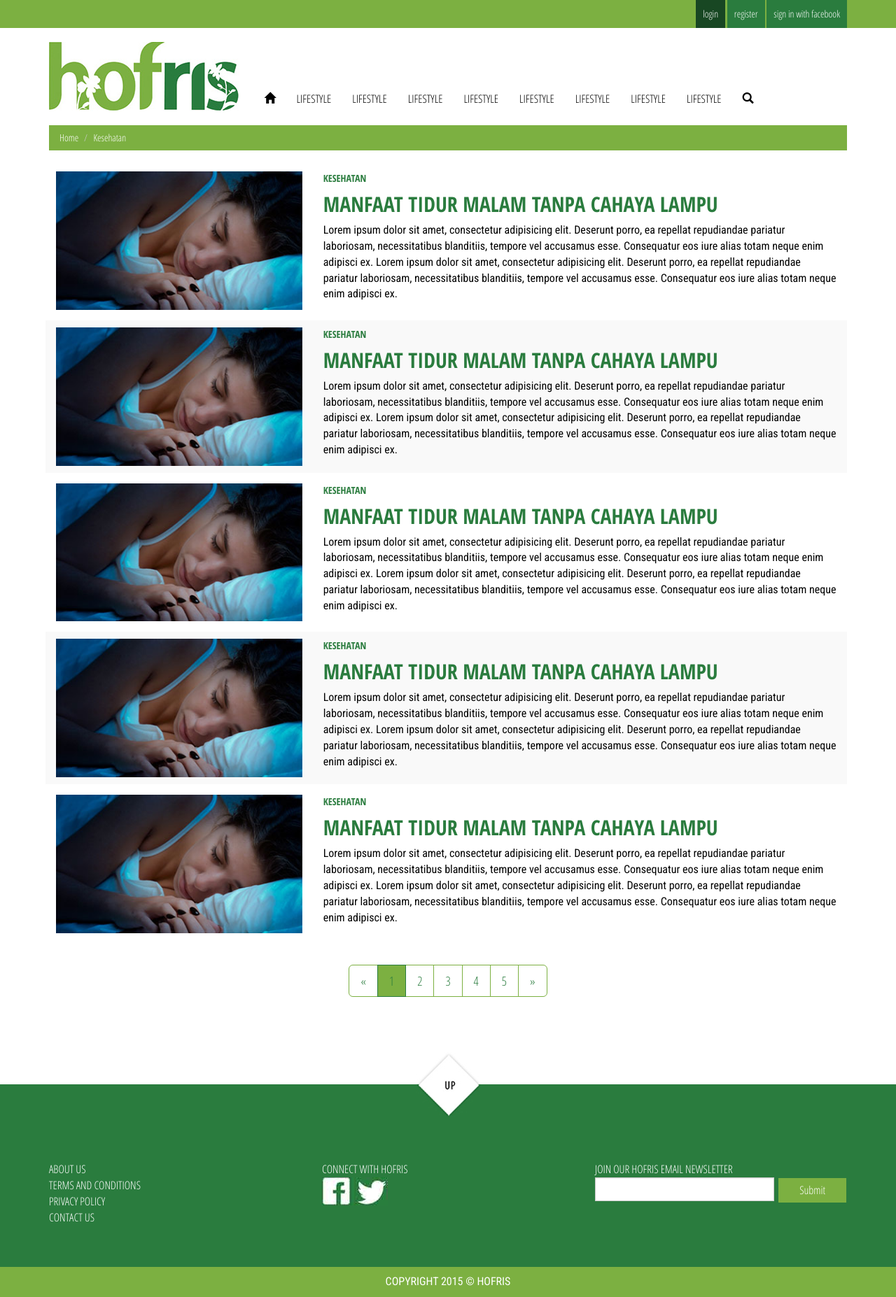
After one commit to baydiwo/hofris, a PHP site: page /category.php in a window 1280 px wide. The commit adds this page. Shown: the whole page at 70% size. Run offline with PHP 8.4, Linux system fonts and the light colour scheme.

Commit message:
added category and article pages

```diff
--- /dev/null
+++ b/breadcrumbs.php
@@ -0,0 +1,8 @@
+<div class="row">
+    <div class="col-lg-12">
+        <ol class="breadcrumb">
+            <li><a href="index.php">Home</a></li>
+            <li class="active">Kesehatan</li>
+        </ol>
+    </div>
+</div>
--- /dev/null
+++ b/category.php
@@ -0,0 +1,108 @@
+<?php include "header.php"; ?>
+
+        <article class="category">
+            <div class="container">
+                <?php include "breadcrumbs.php"; ?>
+
+                <ul class="list-unstyled list-inline">
+                    <li>
+                        <div class="col-lg-4">
+                            <a href=""><img src="img/cat-img.jpg" height="337" width="368" alt="" class="img-responsive"></a>
+                        </div>
+                        <div class="col-lg-8">
+                            <div class="description">
+                                <a href="">
+                                    <span class="cat-title">kesehatan</span>
+                                    <h2>Manfaat tidur malam tanpa cahaya lampu</h2>
+                                    <p>Lorem ipsum dolor sit amet, consectetur adipisicing elit. Deserunt porro, ea repellat repudiandae pariatur laboriosam, necessitatibus blanditiis, tempore vel accusamus esse. Consequatur eos iure alias totam neque enim adipisci ex. Lorem ipsum dolor sit amet, consectetur adipisicing elit. Deserunt porro, ea repellat repudiandae pariatur laboriosam, necessitatibus blanditiis, tempore vel accusamus esse. Consequatur eos iure alias totam neque enim adipisci ex.</p>
+                                </a>
+                            </div>
+                        </div>
+                    </li>
+                    <li>
+                        <div class="col-lg-4">
+                            <a href=""><img src="img/cat-img.jpg" height="337" width="368" alt="" class="img-responsive"></a>
+                        </div>
+                        <div class="col-lg-8">
+                            <div class="description">
+                                <a href="">
+                                    <span class="cat-title">kesehatan</span>
+                                    <h2>Manfaat tidur malam tanpa cahaya lampu</h2>
+                                    <p>Lorem ipsum dolor sit amet, consectetur adipisicing elit. Deserunt porro, ea repellat repudiandae pariatur laboriosam, necessitatibus blanditiis, tempore vel accusamus esse. Consequatur eos iure alias totam neque enim adipisci ex. Lorem ipsum dolor sit amet, consectetur adipisicing elit. Deserunt porro, ea repellat repudiandae pariatur laboriosam, necessitatibus blanditiis, tempore vel accusamus esse. Consequatur eos iure alias totam neque enim adipisci ex.</p>
+                                </a>
+                            </div>
+                        </div>
+                    </li>
+                    <li>
+                        <div class="col-lg-4">
+                            <a href=""><img src="img/cat-img.jpg" height="337" width="368" alt="" class="img-responsive"></a>
+                        </div>
+                        <div class="col-lg-8">
+                            <div class="description">
+                                <a href="">
+                                    <span class="cat-title">kesehatan</span>
+                                    <h2>Manfaat tidur malam tanpa cahaya lampu</h2>
+                                    <p>Lorem ipsum dolor sit amet, consectetur adipisicing elit. Deserunt porro, ea repellat repudiandae pariatur laboriosam, necessitatibus blanditiis, tempore vel accusamus esse. Consequatur eos iure alias totam neque enim adipisci ex. Lorem ipsum dolor sit amet, consectetur adipisicing elit. Deserunt porro, ea repellat repudiandae pariatur laboriosam, necessitatibus blanditiis, tempore vel accusamus esse. Consequatur eos iure alias totam neque enim adipisci ex.</p>
+                                </a>
+                            </div>
+                        </div>
+                    </li>
+                    <li>
+                        <div class="col-lg-4">
+                            <a href=""><img src="img/cat-img.jpg" height="337" width="368" alt="" class="img-responsive"></a>
+                        </div>
+                        <div class="col-lg-8">
+                            <div class="description">
+                                <a href="">
+                                    <span class="cat-title">kesehatan</span>
+                                    <h2>Manfaat tidur malam tanpa cahaya lampu</h2>
+                                    <p>Lorem ipsum dolor sit amet, consectetur adipisicing elit. Deserunt porro, ea repellat repudiandae pariatur laboriosam, necessitatibus blanditiis, tempore vel accusamus esse. Consequatur eos iure alias totam neque enim adipisci ex. Lorem ipsum dolor sit amet, consectetur adipisicing elit. Deserunt porro, ea repellat repudiandae pariatur laboriosam, necessitatibus blanditiis, tempore vel accusamus esse. Consequatur eos iure alias totam neque enim adipisci ex.</p>
+                                </a>
+                            </div>
+                        </div>
+                    </li>
+                    <li>
+                        <div class="col-lg-4">
+                            <a href=""><img src="img/cat-img.jpg" height="337" width="368" alt="" class="img-responsive"></a>
+                        </div>
+                        <div class="col-lg-8">
+                            <div class="description">
+                                <a href="">
+                                    <span class="cat-title">kesehatan</span>
+                                    <h2>Manfaat tidur malam tanpa cahaya lampu</h2>
+                                    <p>Lorem ipsum dolor sit amet, consectetur adipisicing elit. Deserunt porro, ea repellat repudiandae pariatur laboriosam, necessitatibus blanditiis, tempore vel accusamus esse. Consequatur eos iure alias totam neque enim adipisci ex. Lorem ipsum dolor sit amet, consectetur adipisicing elit. Deserunt porro, ea repellat repudiandae pariatur laboriosam, necessitatibus blanditiis, tempore vel accusamus esse. Consequatur eos iure alias totam neque enim adipisci ex.</p>
+                                </a>
+                            </div>
+                        </div>
+                    </li>
+                </ul>
+
+                <!-- pagination -->
+                <div class="row">
+                    <div class="col-lg-12">
+                        <nav class="page-nav">
+                            <ul class="pagination pagination-lg">
+                                <li>
+                                    <a href="#" aria-label="Previous">
+                                        <span aria-hidden="true">&laquo;</span>
+                                    </a>
+                                </li>
+                                <li class="active"><a href="#">1</a></li>
+                                <li><a href="#">2</a></li>
+                                <li><a href="#">3</a></li>
+                                <li><a href="#">4</a></li>
+                                <li><a href="#">5</a></li>
+                                <li>
+                                    <a href="#" aria-label="Next">
+                                        <span aria-hidden="true">&raquo;</span>
+                                    </a>
+                                </li>
+                            </ul>
+                        </nav>
+                    </div>
+                </div>
+
+            </div>
+        </article>
+
+        <?php include "footer.php"; ?>
--- a/css/style.less
+++ b/css/style.less
@@ -9,10 +9,11 @@
 @light-green: #7cb041;
 @dark-green: #184723;
 @blue: #019b9d;
-
+@roboto : 'Roboto Condensed', sans-serif;
+@open-sans: 'Open Sans Condensed', sans-serif;
 body {
     //font-family: 'Roboto Condensed', sans-serif;
-    font-family: 'Open Sans Condensed', sans-serif;
+    font-family: @open-sans;
 }
 
 h1 , h2 , h3 , h4 {
@@ -33,6 +34,12 @@ a {
         text-decoration: none;
         color: @dark-green;
     }
+}
+
+p {
+    color: black;
+    font-family: @roboto;
+    font-size: 16px;
 }
 
 header {
@@ -95,88 +102,6 @@ header {
     }
 }
 
-article {
-
-    .slider-wrapper {
-        position: relative;
-        margin-bottom: 20px;
-
-        .nivo-controlNav {
-            position: absolute;
-            bottom: 20px;
-            z-index: 8;
-            width: 100%;
-            padding: 0;
-        }
-
-        .nivo-caption {
-            position: relative;
-            padding-bottom: 50px;
-
-            a {
-                &:hover {
-                    color: darken(@blue , 50% );
-                }
-
-            }
-            h3 {margin-top: 10px;}
-        }
-    }
-
-    .boxes {
-        height: 500px;
-        overflow: visible;
-        margin-bottom: 20px;
-
-        a{
-            display: inline-block;
-
-            &:hover {
-                .box-shadow(2px 3px 7px #d4d2d2);
-
-                > .details {
-                    color: darken(#fff, 80%);
-                }
-            }
-        }
-
-        .graph {
-            float: left;
-
-            img {
-                height: auto;
-                max-height: 332px;
-            }
-        }
-
-        .details {
-            float: left;
-            background: @green;
-            text-align: center;
-            color: white;
-            width: 100%;
-            height: 170px;
-            padding: 0 20px;
-            .transition(all 0.3s ease-in-out);
-
-            h2 {
-                margin-top: 0;
-            }
-            h3, p {
-                font-size: 16px;
-            }
-            p {margin-bottom: 20px;}
-
-        }
-    }
-
-    .home-boxes {
-        .details {
-            background: @light-green;
-        }
-    }
-}
-
 footer {
     background: @green;
     position: relative;
@@ -231,5 +156,188 @@ footer {
         position: relative;
         z-index: 1;
         margin-top: 60px;
+
+        p {
+            color: white;
+        }
     }
 }
+
+article {
+
+    .slider-wrapper {
+        position: relative;
+        margin-bottom: 20px;
+
+        .nivo-controlNav {
+            position: absolute;
+            bottom: 20px;
+            z-index: 8;
+            width: 100%;
+            padding: 0;
+        }
+
+        .nivo-caption {
+            position: relative;
+            padding-bottom: 50px;
+
+            a {
+                &:hover {
+                    color: darken(@blue , 50% );
+                }
+
+            }
+
+            h3 {margin-top: 10px;}
+            p {
+                color: white;
+                font-family: @open-sans;
+            }
+        }
+    }
+
+    .boxes {
+        height: 500px;
+        overflow: visible;
+        margin-bottom: 20px;
+
+        a{
+            display: inline-block;
+
+            &:hover {
+                .box-shadow(2px 3px 7px #d4d2d2);
+
+                > .details {
+                    color: darken(#fff, 80%);
+                }
+            }
+        }
+
+        .graph {
+            float: left;
+
+            img {
+                height: auto;
+                max-height: 332px;
+            }
+        }
+
+        .details {
+            float: left;
+            background: @green;
+            text-align: center;
+            color: white;
+            width: 100%;
+            height: 170px;
+            padding: 0 20px;
+            .transition(all 0.3s ease-in-out);
+
+            h2 {
+                margin-top: 0;
+            }
+            h3, p {
+                font-size: 16px;
+            }
+            p {
+                margin-bottom: 20px;
+                color: white;
+                font-family: @open-sans;
+            }
+
+        }
+    }
+
+    .home-boxes {
+        .details {
+            background: @light-green;
+        }
+    }
+
+    .breadcrumb {
+        background: @light-green;
+        .border-radius(0px);
+        color: white;
+
+        a {
+            color: white;
+
+            &:hover {
+                text-decoration: underline;
+            }
+        }
+
+        > .active {
+            color: white;
+        }
+    }
+
+    &.category {
+
+        ul {
+            li {
+                padding: 10px 0px;
+
+                &:nth-child(even) {
+                    background: #f9f9f9;
+                }
+            }
+        }
+
+        .description {
+            // padding-top: 20px;
+
+            .cat-title , h2 {
+                color: @green;
+                font-weight: bold;
+                text-transform: uppercase;
+
+                &:hover {
+                    text-decoration: underline;
+                }
+            }
+        }
+
+        .page-nav {
+            text-align: center;
+
+            .pagination {
+                > li {
+                    > a {
+                        color: @green;
+                        border-color: @light-green;
+
+                        &:hover , &:focus {
+                            background: lighten(@light-green,30%);
+                        }
+                    }
+                }
+                .active {
+                    a {
+                        background-color: @light-green;
+                        border-color: @green;
+
+                    }
+                }
+            }
+        }
+    }//category
+
+    &.content {
+
+        .cat-title , h1 {
+            color: @green;
+            font-weight: bold;
+            text-transform: uppercase;
+        }
+
+        aside , main {
+            margin-top: 20px;
+        }
+
+        aside {
+            font-weight: bold;
+            font-family: @roboto;
+            font-size: 16px;
+        }
+    }
+}
--- a/footer.php
+++ b/footer.php
@@ -39,3 +39,12 @@
         </div>
     </div>
 </footer>
+
+        <!-- jQuery -->
+        <script src="//code.jquery.com/jquery.js"></script>
+        <!-- Bootstrap JavaScript -->
+        <script src="js/bootstrap.min.js"></script>
+        <script src="js/jquery.nivo.slider.pack.js" type="text/javascript"></script>
+        <script src="js/script.js"></script>
+    </body>
+</html>
--- a/header.php
+++ b/header.php
@@ -20,25 +20,7 @@
                         <a href="index.php" class="logo"><img src="img/hofris_logo.jpg" alt="Hofris"></a>
                     </div>
                     <div class="col-lg-9">
-                        <ul class="nav nav-pills">
-                            <li><a href=""><img src="img/icon_home.jpg" alt=""></a></li>
-                            <!-- <li role="presentation" class="dropdown">
-                                <a class="dropdown-toggle" data-toggle="dropdown" href="#" role="button" aria-haspopup="true" aria-expanded="false">
-                                    Dropdown <span class="caret"></span>
-                                </a>
-                                <ul class="dropdown-menu">
-                                </ul>
-                            </li> -->
-                            <li><a href="">lifestyle</a></li>
-                            <li><a href="">lifestyle</a></li>
-                            <li><a href="">lifestyle</a></li>
-                            <li><a href="">lifestyle</a></li>
-                            <li><a href="">lifestyle</a></li>
-                            <li><a href="">lifestyle</a></li>
-                            <li><a href="">lifestyle</a></li>
-                            <li><a href="">lifestyle</a></li>
-                            <li><a href=""><img src="img/icon_search.jpg" height="27" width="28" alt=""></a></li>
-                        </ul>
+                        <?php include "nav.php" ?>
                     </div>
                 </div>
             </div>
--- /dev/null
+++ b/nav.php
@@ -0,0 +1,21 @@
+<nav>
+    <ul class="nav nav-pills">
+        <li><a href="index.php"><strong><span class="glyphicon glyphicon-home" aria-hidden="true"></span></strong></a></li>
+        <!-- <li role="presentation" class="dropdown">
+            <a class="dropdown-toggle" data-toggle="dropdown" href="#" role="button" aria-haspopup="true" aria-expanded="false">
+                Dropdown <span class="caret"></span>
+            </a>
+            <ul class="dropdown-menu">
+            </ul>
+        </li> -->
+        <li><a href="category.php">lifestyle</a></li>
+        <li><a href="category.php">lifestyle</a></li>
+        <li><a href="category.php">lifestyle</a></li>
+        <li><a href="category.php">lifestyle</a></li>
+        <li><a href="category.php">lifestyle</a></li>
+        <li><a href="category.php">lifestyle</a></li>
+        <li><a href="category.php">lifestyle</a></li>
+        <li><a href="category.php">lifestyle</a></li>
+        <li><a href="category.php"><strong><span class="glyphicon glyphicon-search" aria-hidden="true"></span></strong></a></li>
+    </ul>
+</nav>
```
Also changed, not shown: article.php (added, +53 -0 lines), index.php (+9 -18 lines), css/style.css, img/article-img.jpg (added), img/cat-img.jpg (added), img/icon_home.jpg (deleted), img/icon_search.jpg (deleted), img/slider.jpg (deleted).
